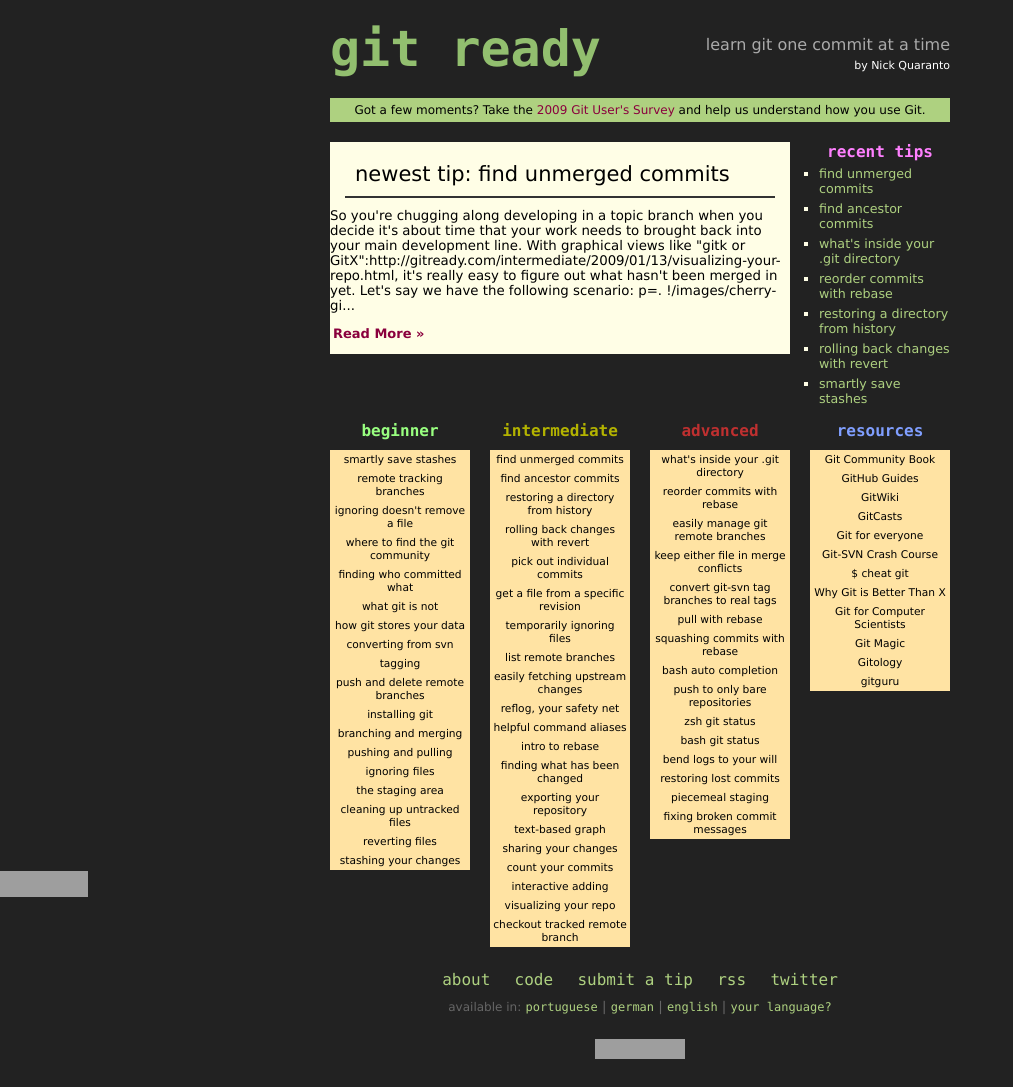
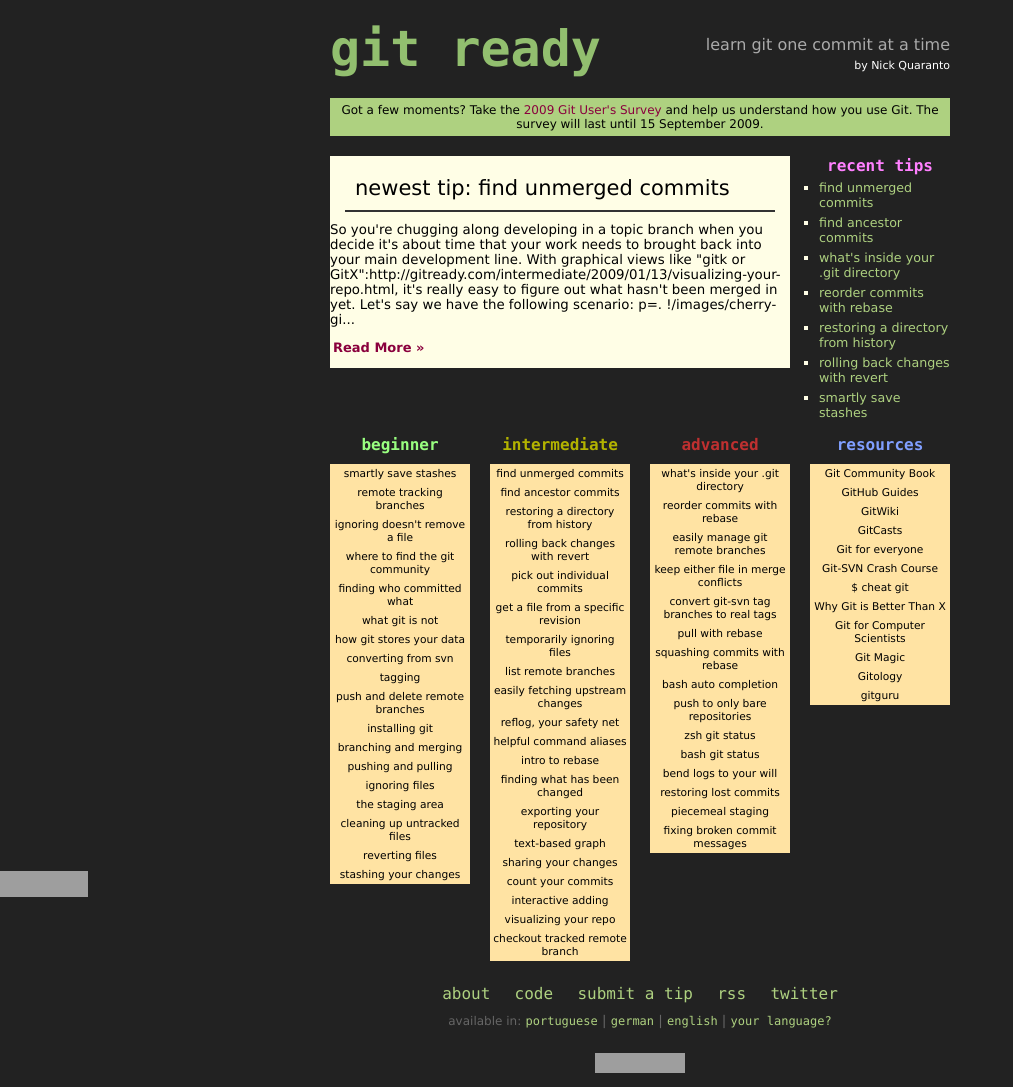
Before and after one commit to qrush/gitready, a Jekyll site: the page built from index.html, in a window 1280 px wide. Shown: the whole page, without its empty margins (0-1013 px from the left). Built offline with Jekyll 4.4.1, drawn with Linux system fonts in a browser that asks for light colours; grey boxes are pictures that could not be loaded.

Commit message:
Add the deadline for 2009 git user survey.

```diff
--- a/_layouts/default.html
+++ b/_layouts/default.html
@@ -22,7 +22,7 @@
     </div>
     <div class="grid_8 prefix_2 suffix_2 main">
       <div class="survey">
-        Got a few moments? Take the <a href="http://tinyurl.com/GitSurvey2009">2009 Git User's Survey</a> and help us understand how you use Git.
+        Got a few moments? Take the <a href="http://tinyurl.com/GitSurvey2009">2009 Git User's Survey</a> and help us understand how you use Git. The survey will last until 15 September 2009.
       </div>
       {{ content }}
     </div>
```
